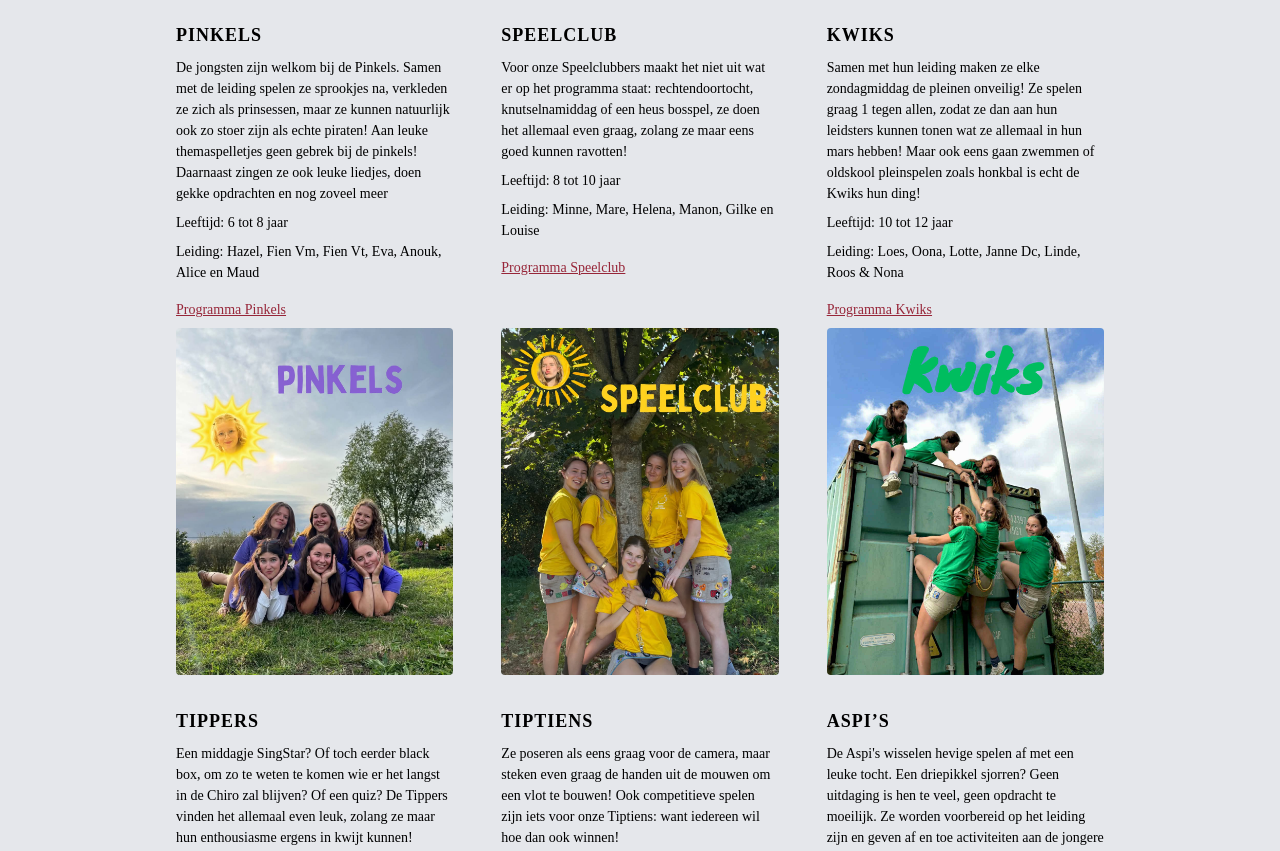
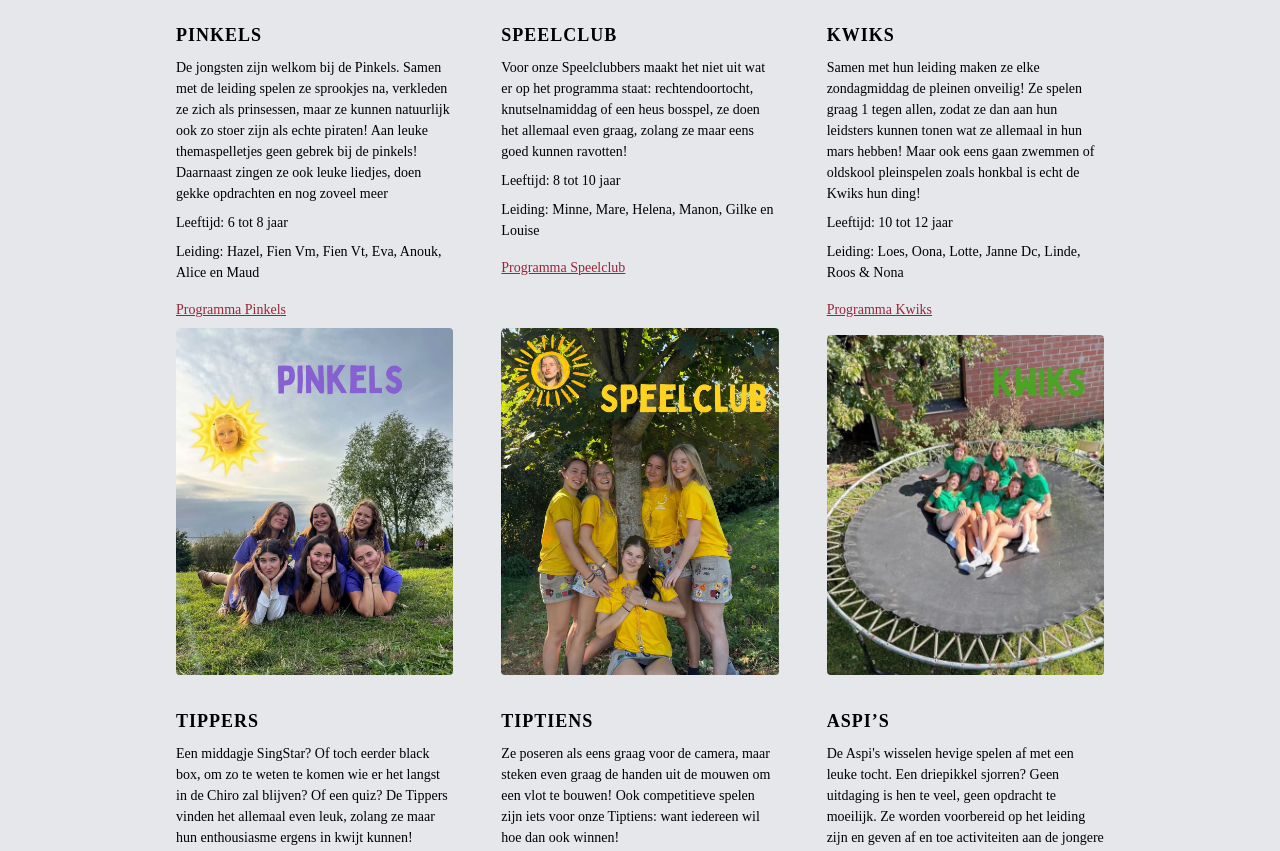
Before and after one commit to chirosintanna/chirosintanna.be, a plain HTML site: page afdelingen/index.html in a window 1280 px wide. Shown: the part 212-1063 px from the top of the page. Drawn offline with Linux system fonts and the light colour scheme; a web font is replaced by a local one.

Commit message:
🖼️ Wijzig afbeelding kwiks-afbeelding

```diff
--- a/afdelingen/index.html
+++ b/afdelingen/index.html
@@ -119,7 +119,7 @@
           </p>
           <div class="card-spacer"></div>
           <picture data-edit="kwiks-afbeelding">
-            <img src="/assets/img/49f57089-fc1f-47e2-96e7-c387acc48889.jpg" alt="Leidingsploeg Kwiks">
+            <img src="/assets/img/05d9d1a0-1175-424b-b812-b228c19eae39.jfif" alt="Leidingsploeg Kwiks">
           </picture>
         </div>
 
```
